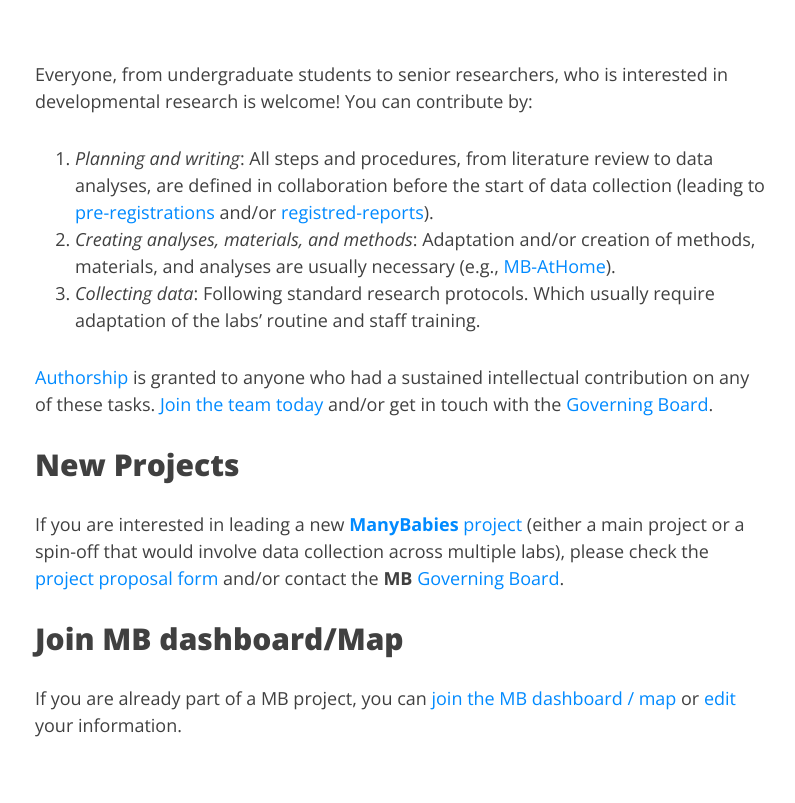
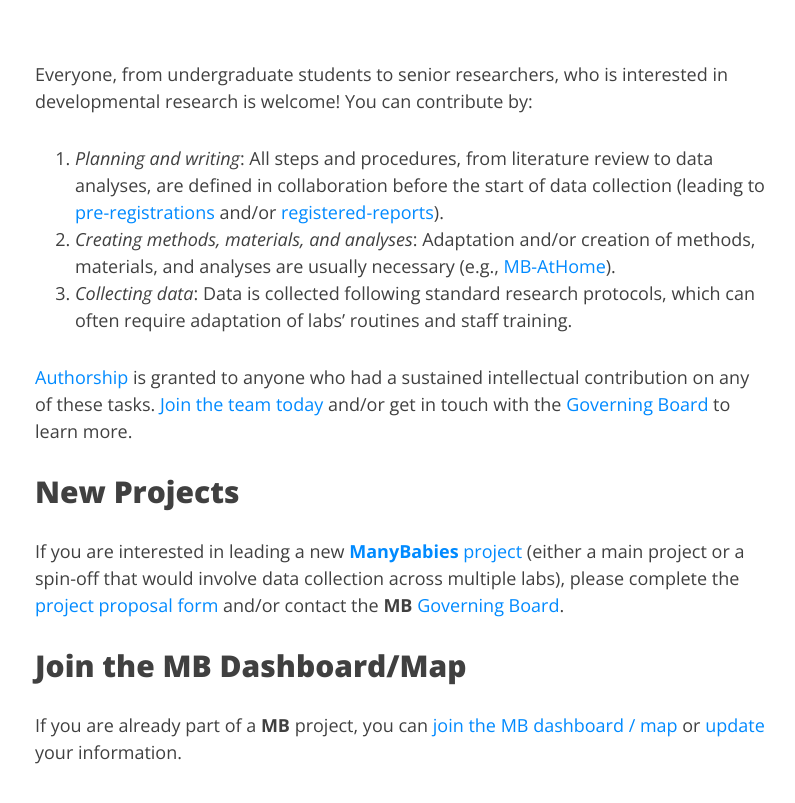
Before and after one commit to manybabies/manybabies.github.io, a Jekyll site: the page built from get_involved.md, in a window 1280 px wide and 900 px high, scrolled down 431 px, cut to the strip 60-863 px from the top of the window. Shown: the whole strip, without its empty margins (240-1035 px from the left). Built offline with Jekyll 4.4.1, drawn with Linux system fonts in a browser that asks for light colours; nearby versions of some CDN libraries; some web fonts are replaced.

Commit message:
minor typo fixes/edits to get_involved.md

```diff
--- a/get_involved.md
+++ b/get_involved.md
@@ -6,16 +6,16 @@
 
 Everyone, from undergraduate students to senior researchers, who is interested in developmental research is welcome! You can contribute by:
 
-1. *Planning and writing*: All steps and procedures, from literature review to data analyses, are defined in collaboration before the start of data collection (leading to [pre-registrations](https://www.cos.io/prereg) and/or [registred-reports](https://www.cos.io/rr)).
-2. *Creating analyses, materials, and methods*: Adaptation and/or creation of methods, materials, and analyses are usually necessary (e.g., [MB-AtHome]({{site.baseurl}}/MB-athome/)).
-3. *Collecting data*: Following standard research protocols. Which usually require adaptation of the labs' routine and staff training.
+1. *Planning and writing*: All steps and procedures, from literature review to data analyses, are defined in collaboration before the start of data collection (leading to [pre-registrations](https://www.cos.io/prereg) and/or [registered-reports](https://www.cos.io/rr)).
+2. *Creating methods, materials, and analyses*: Adaptation and/or creation of methods, materials, and analyses are usually necessary (e.g., [MB-AtHome]({{site.baseurl}}/MB-athome/)).
+3. *Collecting data*: Data is collected following standard research protocols, which can often require adaptation of labs' routines and staff training.
 
-[Authorship]({{site.baseurl}}/authorship/) is granted to anyone who had a sustained intellectual contribution on any of these tasks. [Join the team today]({{site.baseurl}}/sign_up_log_in/) and/or get in touch with the [Governing Board](mailto:manybabies-gb@mailman.stanford.edu).
+[Authorship]({{site.baseurl}}/authorship/) is granted to anyone who had a sustained intellectual contribution on any of these tasks. [Join the team today]({{site.baseurl}}/sign_up_log_in/) and/or get in touch with the [Governing Board](mailto:manybabies-gb@mailman.stanford.edu) to learn more.
 
 ## New Projects
 
-If you are interested in leading a new [**ManyBabies** project]({{site.baseurl}}/projects/) (either a main project or a spin-off that would involve data collection across multiple labs), please check the [project proposal form](https://docs.google.com/document/d/1kbnK2us2Svfcf7X4TAI5YUw3_duUNAQoYINTuuWr1Jw/edit) and/or contact the **MB** [Governing Board](mailto:manybabies-gb@mailman.stanford.edu).
+If you are interested in leading a new [**ManyBabies** project]({{site.baseurl}}/projects/) (either a main project or a spin-off that would involve data collection across multiple labs), please complete the [project proposal form](https://docs.google.com/document/d/1kbnK2us2Svfcf7X4TAI5YUw3_duUNAQoYINTuuWr1Jw/edit) and/or contact the **MB** [Governing Board](mailto:manybabies-gb@mailman.stanford.edu).
 
-## Join MB dashboard/Map
+## Join the MB Dashboard/Map
 
-If you are already part of a MB project, you can [join the MB dashboard / map]({{site.baseurl}}/map/) or [edit]({{site.baseurl}}/map/) your information.
+If you are already part of a **MB** project, you can [join the MB dashboard / map]({{site.baseurl}}/map/) or [update]({{site.baseurl}}/map/) your information.
```
